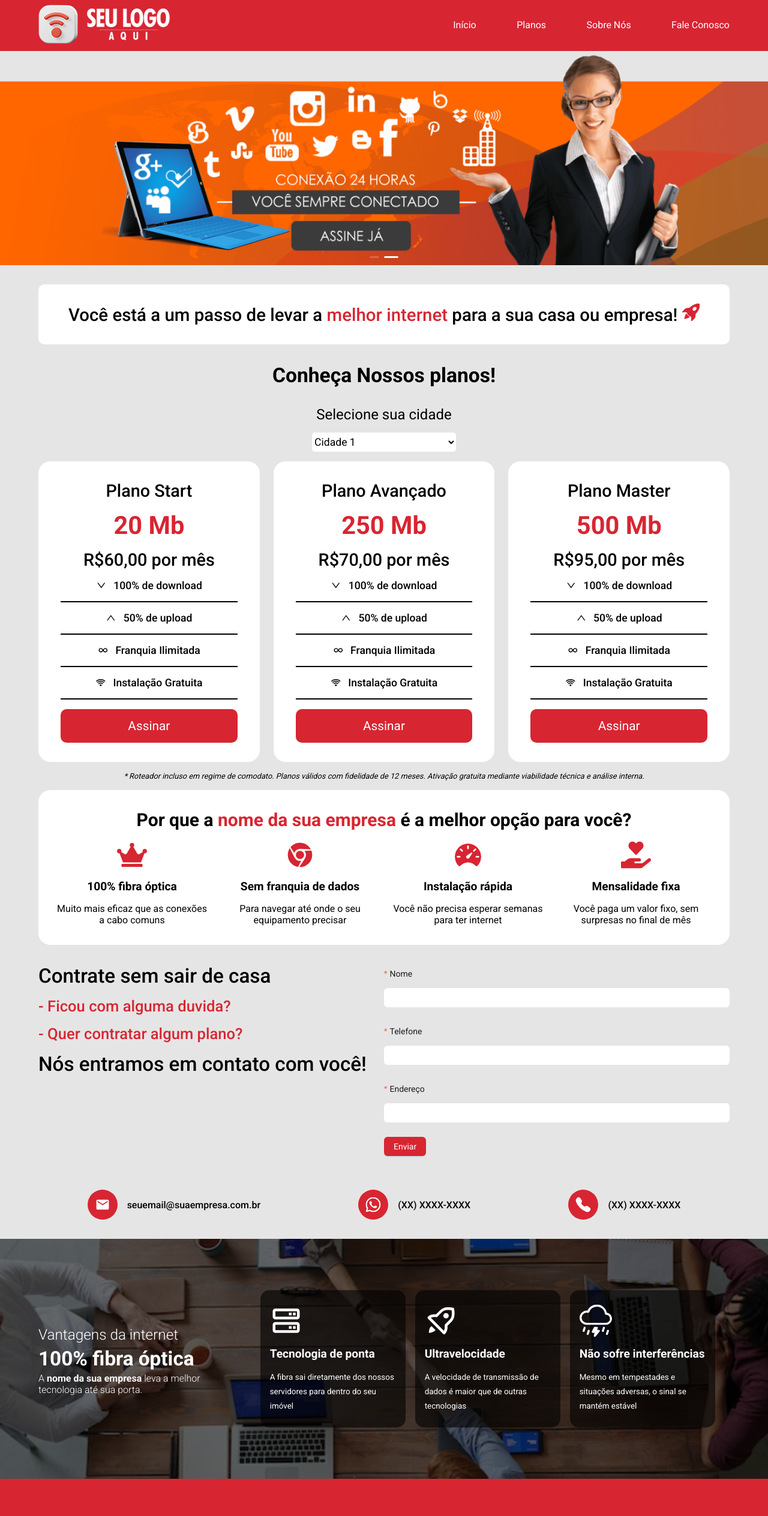
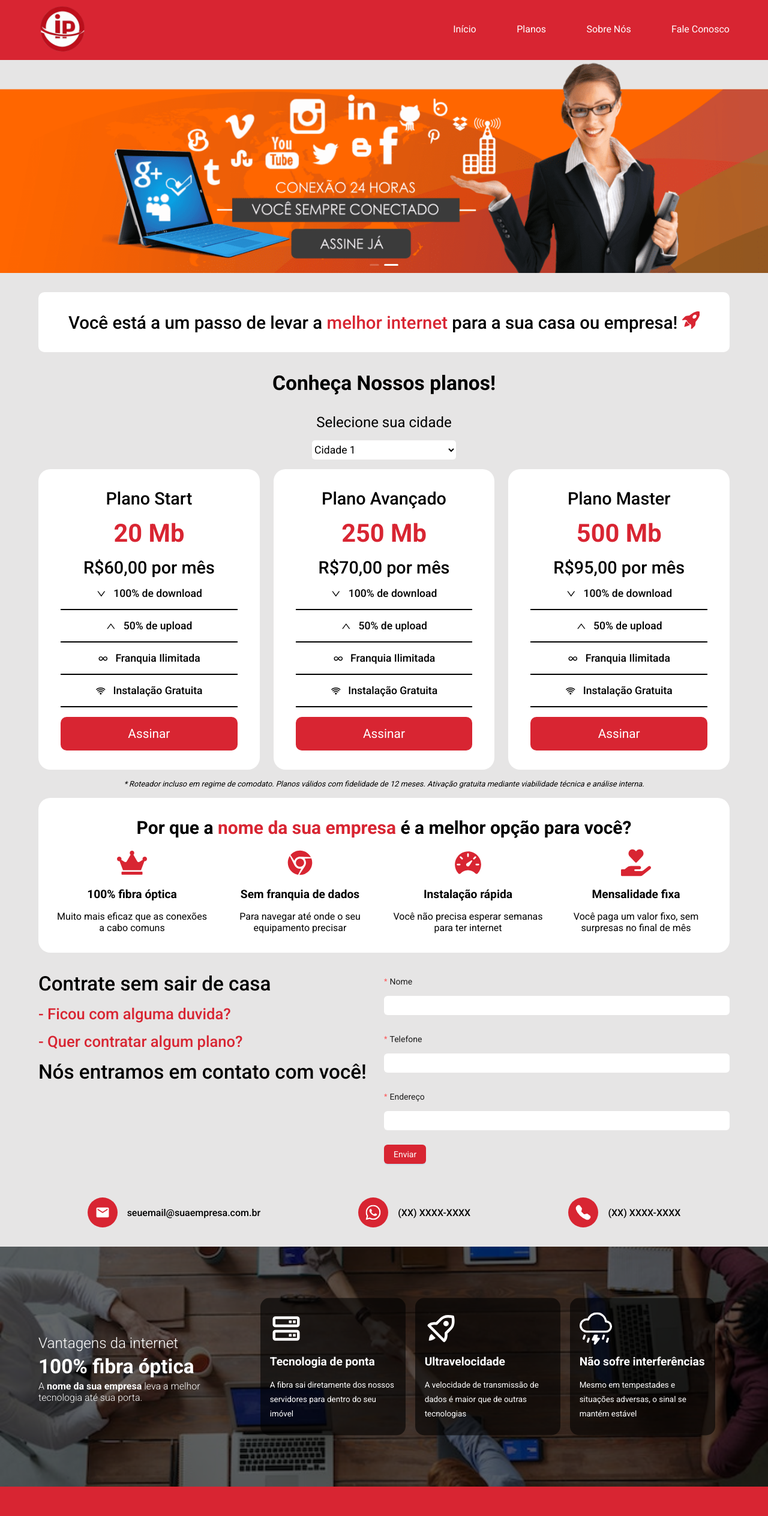
Before and after one commit to Evandrosc/provedorInternet, a React (Vite) app: page / in a window 1280 px wide. Shown: the top 2527 px of the page at 60% size. Built offline with nearby package versions, Linux system fonts and the light colour scheme.

Commit message:
alteração logo

```diff
--- a/src/Components/Footer/index.jsx
+++ b/src/Components/Footer/index.jsx
@@ -134,7 +134,7 @@ const Footer = () => {
         <Container>
           <div>
             <SubContainer>
-              <Logo to='inicio' width={120} height={35.6094} />
+              <Logo to='inicio' width={70} height={70} />
 
               <ContainerContatos>
                 <ContainerContatosImg>
@@ -160,7 +160,7 @@ const Footer = () => {
           </div>
 
           <ContainerSeloAnatel>
-            <img src={seloAnatel} alt='Logo Anatel' width='200px' height='85px' />
+            <img src={seloAnatel} alt='Logo Anatel' width='200px' height='80px' />
           </ContainerSeloAnatel>
         </Container>
 
--- a/src/Components/Header/Logo.jsx
+++ b/src/Components/Header/Logo.jsx
@@ -1,4 +1,4 @@
-import logo from '../../assets/images/logo.png';
+import logo from '../../assets/images/logo.webp';
 import styled from "styled-components";
 import { Link, scroller as scroll } from 'react-scroll';
 
--- a/src/Components/Header/MenuLink.jsx
+++ b/src/Components/Header/MenuLink.jsx
@@ -29,7 +29,7 @@ const handleScroll = () => {
   const scrollOptions = {
     duration: 1000,
     smooth: 'easeInOutQuart',
-    offset: mobile ? -100 : -100,
+    offset: mobile ? -110 : -110,
   };
 
   scroll.scrollTo(to, scrollOptions);
--- a/src/Components/Header/index.jsx
+++ b/src/Components/Header/index.jsx
@@ -26,7 +26,7 @@ const Cabecalho = () => {
   return (
     <StyledHeader>
       <Navigation isDesktop isActiveMobile={isActiveMobile}>
-        <Logo to='inicio' width={219} height={65} />
+        <Logo to='inicio' width={80} height={80} />
         <NavigationLinks isDesktop>
           <MenuLink to='inicio'>Início</MenuLink>
           <MenuLink to='planos'>Planos</MenuLink>
--- a/src/Components/Main/MyCarousel.jsx
+++ b/src/Components/Main/MyCarousel.jsx
@@ -9,7 +9,7 @@ import { scroller as scroll } from 'react-scroll';
 import styled from 'styled-components';
 
 const Container = styled.div`
-  padding-top: 5.5rem;
+  padding-top: 6.33rem;
   margin-bottom: 2rem;
 `;
 
```
Also changed, not shown: src/assets/images/logo.png (deleted), src/assets/images/logo.webp (added).
